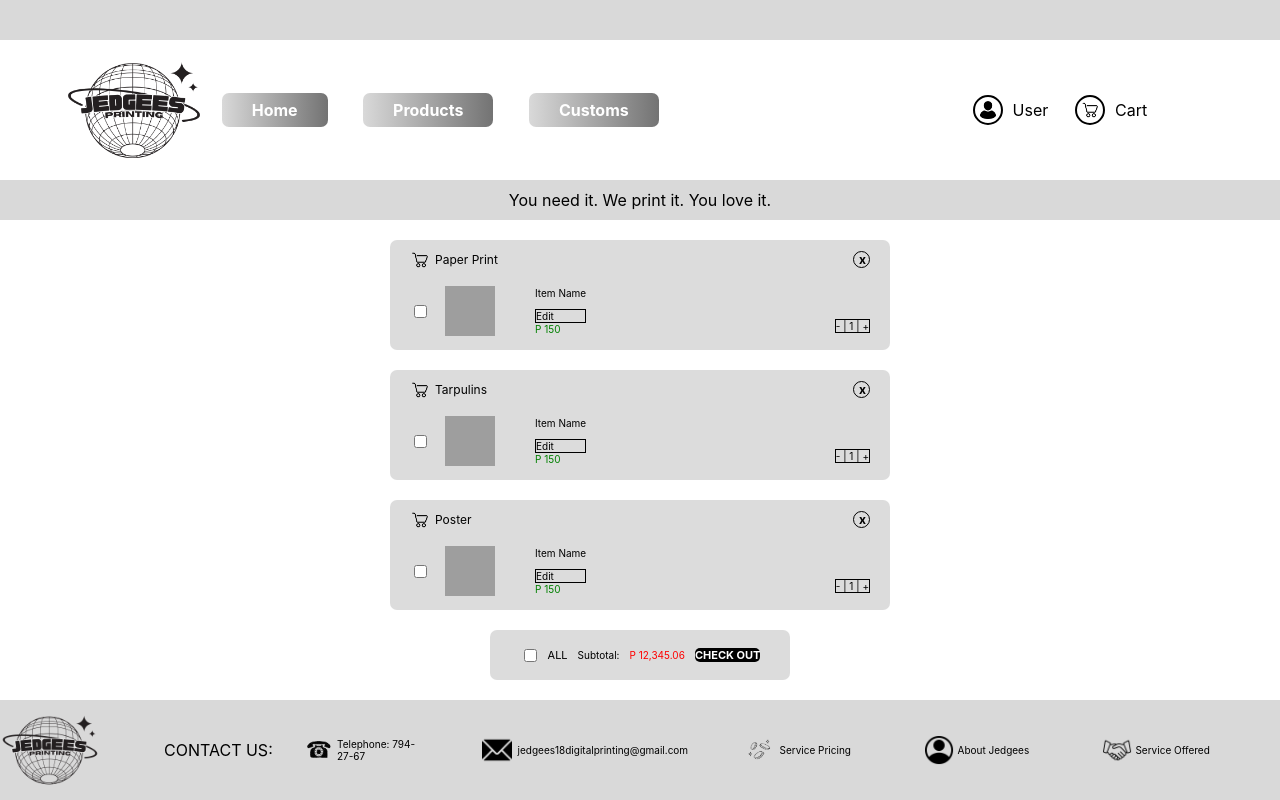
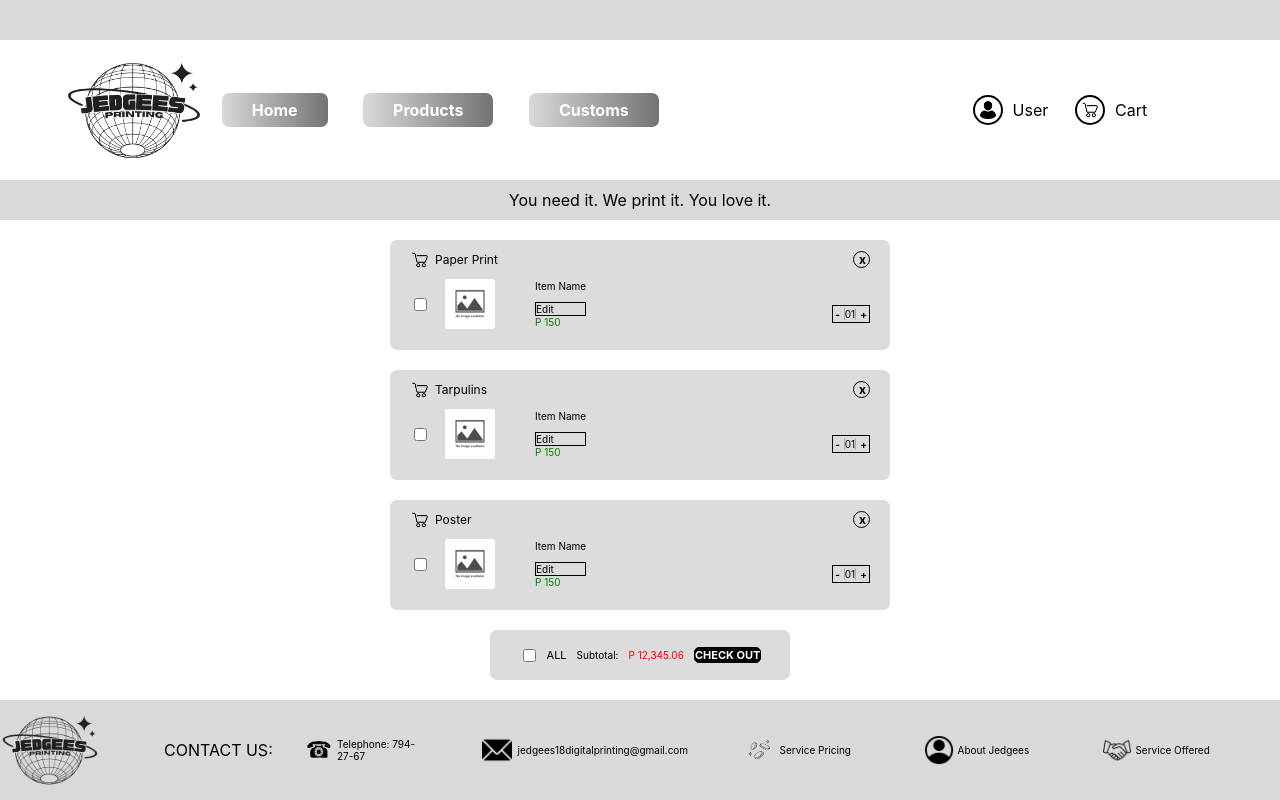
Before and after one commit to MadBunBun/Jedgeesmain, a PHP site: page /Cart.html in a window 1280 px wide. Run offline with PHP 8.4, Linux system fonts and the light colour scheme; grey boxes are pictures that could not be loaded.

Commit message:
New Cart Changes

```diff
--- a/Cart.html
+++ b/Cart.html
@@ -8,7 +8,7 @@
             <div class="uppergrey"></div>
             <section class="Navigation"><!--Navigation-->
                     <div class="logo-nav">
-                        <img src="Homepage assets/LOGO.png" id="logo"><!--logo-->
+                        <img src="Cart assets/LOGO.png" id="logo"><!--logo-->
                         <div class="Nav"><!--Navigation-->
                                <div><a onclick="popuplogin()"><b>Home</b></a></div>
                                <div><a onclick="popuplogin()"><b>Products</b></a></div>
@@ -20,7 +20,7 @@
 
                         <div>
                             <a onclick="popuplogin()">
-                                <img src="Homepage assets/Userpf.png">
+                                <img src="Cart assets/Userpf.png">
                                 <p>User</p>
                             </a>
                         </div>
@@ -28,7 +28,7 @@
 
                         <div>
                             <a onclick="popuplogin()">
-                                <img src="Homepage assets/Cart.png">
+                                <img src="Cart assets/Cart.png">
                                 <p>Cart</p>
                             </a>
                         </div>
@@ -40,20 +40,48 @@
             <div class="Cart">
                 <div class="Container">
                         <div class="Fline">
-                            <img src="Homepage assets/Cart.png" id="Cart1">
+                            <img src="Cart assets/Cart.png" id="Cart1">
                             <p>Paper Print</p>
                             <a onclick="popuplogin()"><p><b>x</b></p></a>
                         </div>
                         <div class="Sline">
                             <input type="checkbox" name="checkbox" value="checkbox">
-                            <img src="Homepage assets/order.png">
+                            <img src="Cart assets/order.png">
                             <ul class="Item">
                                 <p id="Item">Item Name</p>
                                 <p id="Edit">Edit</p>
                                 <p id="Pesos">P 150</p>
                             </ul>
-                             <p id="quantity"> - | 1 | + </p>
-                             <!--tite-->
+                             <div class="wrapper">
+                                <span class="minus"><b>-</b></span>
+                                <span class="num">01</span>
+                                <span class="plus"><b>+</b></span>
+                             </div>
+
+                             <script>
+                                const plus = document.querySelector(".plus"),
+                                      minus = document.querySelector(".minus"),
+                                      num = document.querySelector(".num");
+
+                                      let a = 1;
+
+                                      plus.addEventListener("click",()=>{
+                                        a++;
+                                        a = (a < 10) ? "0" + a : a;
+                                        num.innerText = a;
+                                        console.log(a);
+                                      });
+
+                                      minus.addEventListener("click",()=>{
+                                        if(a > 1){
+                                            a--;
+                                            a = (a < 10) ? "0" + a : a;
+                                            num.innerText = a;
+                                        }
+                                      });
+
+                             </script>
+                             <!--<p id="quantity"> - | 1 | + </p> -->
                             <div>
                         </div>
                         </div>
@@ -63,19 +91,47 @@
             <div class="Cart">
                 <div class="Container">
                         <div class="Fline">
-                            <img src="Homepage assets/Cart.png" id="Cart1">
+                            <img src="Cart assets/Cart.png" id="Cart1">
                             <p>Tarpulins</p>
                             <a onclick="popuplogin()"><p><b>x</b></p></a>
                         </div>
                         <div class="Sline">
                             <input type="checkbox" name="checkbox" value="checkbox">
-                            <img src="Homepage assets/order.png">
+                            <img src="Cart assets/order.png">
                             <ul class="Item">
                                 <p id="Item">Item Name</p>
                                 <p id="Edit">Edit</p>
                                 <p id="Pesos">P 150</p>
                             </ul>
-                             <p id="quantity"> - | 1 | + </p>
+                            <div class="wrapper">
+                                <span class="minus2"><b>-</b></span>
+                                <span class="num2">01</span>
+                                <span class="plus2"><b>+</b></span>
+                             </div>
+                             <script>
+                                const plus2 = document.querySelector(".plus2"),
+                                      minus2 = document.querySelector(".minus2"),
+                                      num2 = document.querySelector(".num2");
+
+                                      let b = 1;
+
+                                      plus2.addEventListener("click",()=>{
+                                        b++;
+                                        b = (b < 10) ? "0" + b : b;
+                                        num2.innerText = b;
+                                        console.log(b);
+                                      });
+
+                                      minus2.addEventListener("click",()=>{
+                                        if(b > 1){
+                                            b--;
+                                            b = (b < 10) ? "0" + b : b;
+                                            num2.innerText = b;
+                                        }
+                                      });
+
+                             </script>
+                             <!-- <p id="quantity"> - | 1 | + </p> -->
                             <div>
                         </div>
                         </div>
@@ -85,19 +141,47 @@
             <div class="Cart">
                 <div class="Container">
                         <div class="Fline">
-                            <img src="Homepage assets/Cart.png" id="Cart1">
+                            <img src="Cart assets/Cart.png" id="Cart1">
                             <p>Poster</p>
                             <a onclick="popuplogin()"><p><b>x</b></p></a>
                         </div>
                         <div class="Sline">
                             <input type="checkbox" name="checkbox" value="checkbox">
-                            <img src="Homepage assets/order.png">
+                            <img src="Cart assets/order.png">
                             <ul class="Item">
                                 <p id="Item">Item Name</p>
                                 <p id="Edit">Edit</p>
                                 <p id="Pesos">P 150</p>
                             </ul>
-                             <p id="quantity"> - | 1 | + </p>
+                            <div class="wrapper">
+                                <span class="minus3"><b>-</b></span>
+                                <span class="num3">01</span>
+                                <span class="plus3"><b>+</b></span>
+                             </div>
+                             <script>
+                                const plus3 = document.querySelector(".plus3"),
+                                      minus3 = document.querySelector(".minus3"),
+                                      num3 = document.querySelector(".num3");
+
+                                      let c = 1;
+
+                                      plus3.addEventListener("click",()=>{
+                                        c++;
+                                        c = (c < 10) ? "0" + c : c;
+                                        num3.innerText = c;
+                                        console.log(c);
+                                      });
+
+                                      minus3.addEventListener("click",()=>{
+                                        if(c > 1){
+                                            c--;
+                                            c = (c < 10) ? "0" + c : c;
+                                            num3.innerText = c;
+                                        }
+                                      });
+
+                             </script>
+                             <!--<p id="quantity"> - | 1 | + </p>-->
                             <div>
                         </div>
                         </div>
@@ -117,26 +201,26 @@
         </body>
         <footer><!--footer-->
             <div class="footer-container">
-                 <img id="logo-footer" src="Homepage assets/LOGO.png">
+                 <img id="logo-footer" src="Cart assets/LOGO.png">
                  <p class="contact">CONTACT US: </p>
                      <div class="phone">
-                         <img src="Homepage assets/phone.png" id="phone">
+                         <img src="Cart assets/phone.png" id="phone">
                          <p>Telephone: 794-27-67</p>
                      </div>
                      <div class="message">
-                        <img src="Homepage assets/message.png" id="message">
+                        <img src="Cart assets/message.png" id="message">
                         <p>jedgees18digitalprinting@gmail.com</p>
                     </div>
                      <div class="coins">
-                         <img src="Homepage assets/coins.png" id="coins">
+                         <img src="Cart assets/coins.png" id="coins">
                          <p>Service Pricing</p>
                      </div>
                     <div class="human">
-                        <img src="Homepage assets/human.png" id="human">
+                        <img src="Cart assets/human.png" id="human">
                         <p>About Jedgees</p>
                     </div>
                      <div class="handshake">
-                         <img src="Homepage assets/handshake.png" id="handshake">
+                         <img src="Cart assets/handshake.png" id="handshake">
                          <p>Service Offered</p>
                      </div>
              </div>
--- a/stylesheets/Cart.css
+++ b/stylesheets/Cart.css
@@ -140,6 +140,37 @@ body{
     margin-bottom: 0px;
     color: green;
 }
+.wrapper {
+    border: 1px solid black;
+    display: flex;
+    align-items: center;
+    justify-content: center;
+    margin-left: auto;
+    margin-right: 20px;
+    margin-top: 20px;
+}
+.wrapper span{
+    font-size: 10px;
+    text-align: center;
+    margin: 2px;
+    cursor: pointer;
+}
+.wrapper span.num {
+    border-right: 1px solid rgb(0,0,0,0.2);
+    border-left: 1px solid rgb(0,0,0,0.2);
+    pointer-events: none;
+}
+.wrapper span.num2 {
+    border-right: 1px solid rgb(0,0,0,0.2);
+    border-left: 1px solid rgb(0,0,0,0.2);
+    pointer-events: none;
+}
+.wrapper span.num3 {
+    border-right: 1px solid rgb(0,0,0,0.2);
+    border-left: 1px solid rgb(0,0,0,0.2);
+    pointer-events: none;
+}
+/*
 #quantity {
     display: flex;
     margin-left: auto;
@@ -147,6 +178,7 @@ body{
     margin-top: 40px;
     border: 1px solid black;
 }
+*/
 .checkout {
     display: flex;
     align-items: center;
@@ -181,12 +213,14 @@ body{
     font-size: 11px;
     color: white;
     background-color: black;
+    border: 1px solid black;
     border-radius: 5px;
 
 }
 footer {
     margin: 0px;
     width: 100%;
+    margin-bottom: auto;
 }
 .footer-container{
     width: 100%;
```
Also changed, not shown: Cart assets/Cart.png (added), Cart assets/LOGO.png (added), Cart assets/Userpf.png (added), Cart assets/banner.png (added), Cart assets/coins.png (added), Cart assets/handshake.png (added), Cart assets/human.png (added), Cart assets/message.png (added), Cart assets/order.png (added), Cart assets/phone.png (added).
